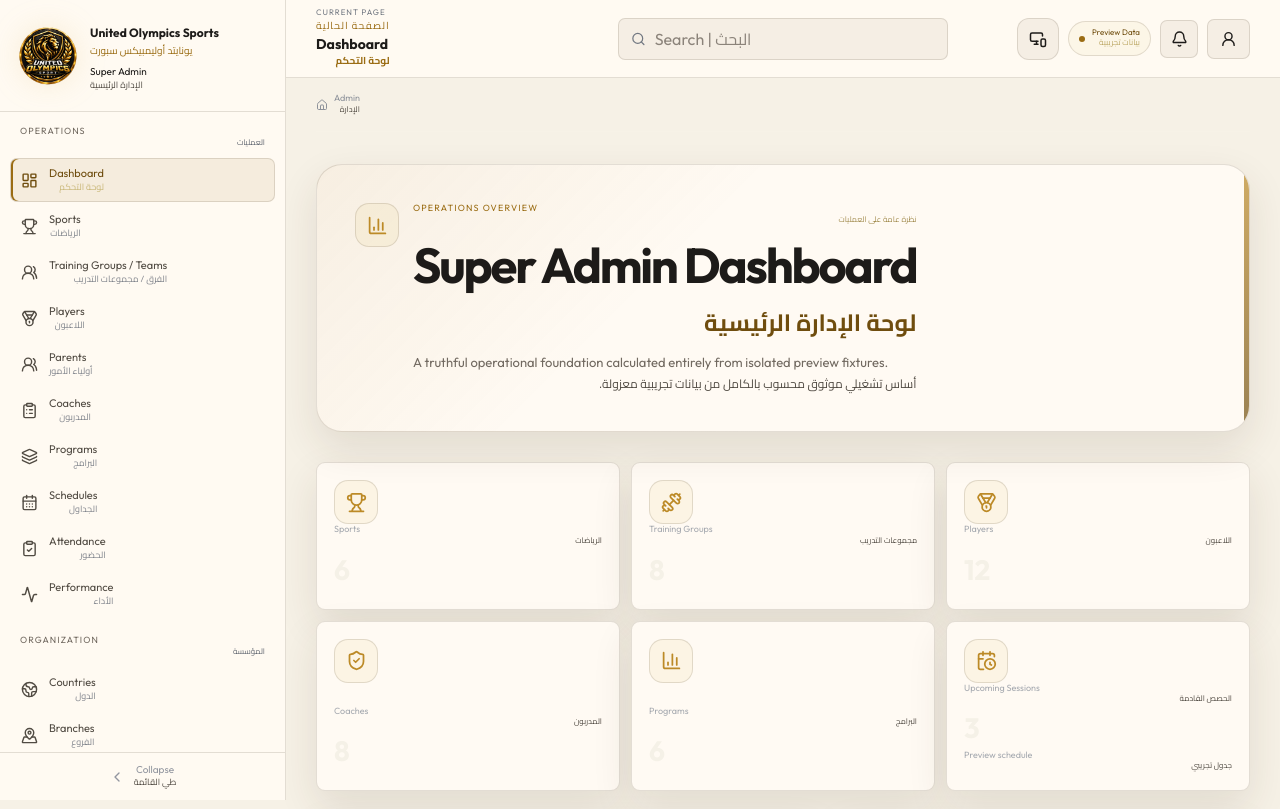
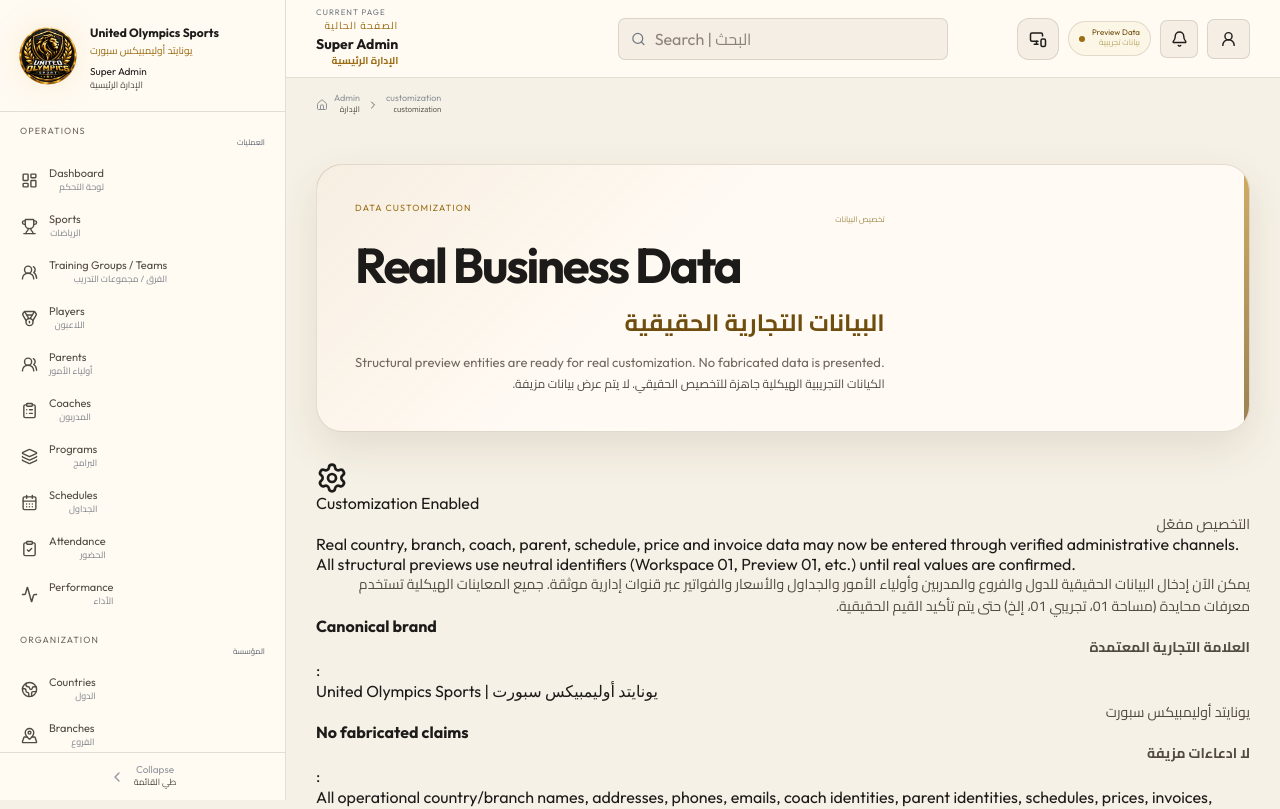
Before and after one commit to daynightae-cmyk/United-Olympics-Sports, a React (Vite) app: page /admin/customization in a window 1280 px wide. Before the commit this address led to /admin. Shown: the top 809 px of the page. Built offline with nearby package versions, Linux system fonts and the light colour scheme.

Commit message:
feat: add customization framework for real business data (authorized deferred phase)

```diff
--- a/src/data/demo/selectors.ts
+++ b/src/data/demo/selectors.ts
@@ -80,5 +80,6 @@ export const getParentPlayers = (parentId: string) => {
   return demoPlayers.filter(player => parent.playerIds.includes(player.id));
 };
 export const getSession = (sessionId?: string) => demoSessions.find(s => s.id === sessionId);
+export const getCustomizationReady = () => ({ organizationId: 'org-united-olympics', status: 'ready-for-customization' });
 
 export const getPlayerParents = (playerId: string) => demoParents.filter(parent => parent.playerIds.includes(playerId));
--- a/src/layouts/AdminLayout.tsx
+++ b/src/layouts/AdminLayout.tsx
@@ -34,6 +34,7 @@ import { AdminPaymentDetailPage } from '../pages/admin/AdminPaymentDetailPage';
 import { AdminReportsPage } from '../pages/admin/AdminReportsPage';
 import { AdminContentPage } from '../pages/admin/AdminContentPage';
 import { AdminContentDetailPage } from '../pages/admin/AdminContentDetailPage';
+import { AdminCustomizationPage } from '../pages/admin/AdminCustomizationPage';
 import { useUiSettings } from '../ui/theme/useUiSettings';
 import '../styles/admin.css';
 
@@ -104,6 +105,7 @@ export function AdminLayout() {
       <Route path="payments" element={<AdminPaymentsPage />} />
       <Route path="payments/:paymentId" element={<AdminPaymentDetailPage />} />
       <Route path="reports" element={<AdminReportsPage />} />
+      <Route path="customization" element={<AdminCustomizationPage />} />
       <Route path="content" element={<AdminContentPage />} />
       <Route path="content/:contentId" element={<AdminContentDetailPage />} />
       {Object.keys(routeLabels).filter((path) => !['sports','players','settings','countries','branches','programs','parents','coaches','schedules','attendance','performance','subscriptions','payments','reports','content'].includes(path)).map((path) => <Route key={path} path={path} element={<AdminFutureModulePage />} />)}
--- /dev/null
+++ b/src/pages/admin/AdminCustomizationPage.tsx
@@ -0,0 +1,20 @@
+import { Settings } from 'lucide-react';
+import { PageHeader } from '../../components/admin/AdminUI';
+import { BilingualText, bi } from '../../components/bilingual/BilingualText';
+
+export function AdminCustomizationPage() {
+  return <div className="admin-page">
+    <PageHeader
+      eyebrow={bi('Data Customization', 'تخصيص البيانات')}
+      title={bi('Real Business Data', 'البيانات التجارية الحقيقية')}
+      description={bi('Structural preview entities are ready for real customization. No fabricated data is presented.', 'الكيانات التجريبية الهيكلية جاهزة للتخصيص الحقيقي. لا يتم عرض بيانات مزيفة.')}
+    />
+    <div className="admin-preview-card">
+      <Settings size={32} />
+      <h3><BilingualText value={bi('Customization Enabled', 'التخصيص مفعّل')} /></h3>
+      <p><BilingualText value={bi('Real country, branch, coach, parent, schedule, price and invoice data may now be entered through verified administrative channels. All structural previews use neutral identifiers (Workspace 01, Preview 01, etc.) until real values are confirmed.', 'يمكن الآن إدخال البيانات الحقيقية للدول والفروع والمدربين وأولياء الأمور والجداول والأسعار والفواتير عبر قنوات إدارية موثقة. جميع المعاينات الهيكلية تستخدم معرفات محايدة (مساحة 01، تجريبي 01، إلخ) حتى يتم تأكيد القيم الحقيقية.')} /></p>
+      <p><strong><BilingualText value={bi('Canonical brand', 'العلامة التجارية المعتمدة')} /></strong>: <BilingualText value={bi('United Olympics Sports | يونايتد أوليمبيكس سبورت', 'يونايتد أوليمبيكس سبورت')} /></p>
+      <p><strong><BilingualText value={bi('No fabricated claims', 'لا ادعاءات مزيفة')} /></strong>: <BilingualText value={bi('All operational country/branch names, addresses, phones, emails, coach identities, parent identities, schedules, prices, invoices, payments, revenue, awards and accreditation have been removed from preview surfaces.', 'تمت إزالة جميع أسماء الدول والفروع التشغيلية، والعناوين، والهواتف، والبريد الإلكتروني، وهويات المدربين، وهويات أولياء الأمور، والجداول، والأسعار، والفواتير، والمدفوعات، والإيرادات، والجوائز، والاعتماد من أسطح المعاينة.')} /></p>
+    </div>
+  </div>;
+}
```
